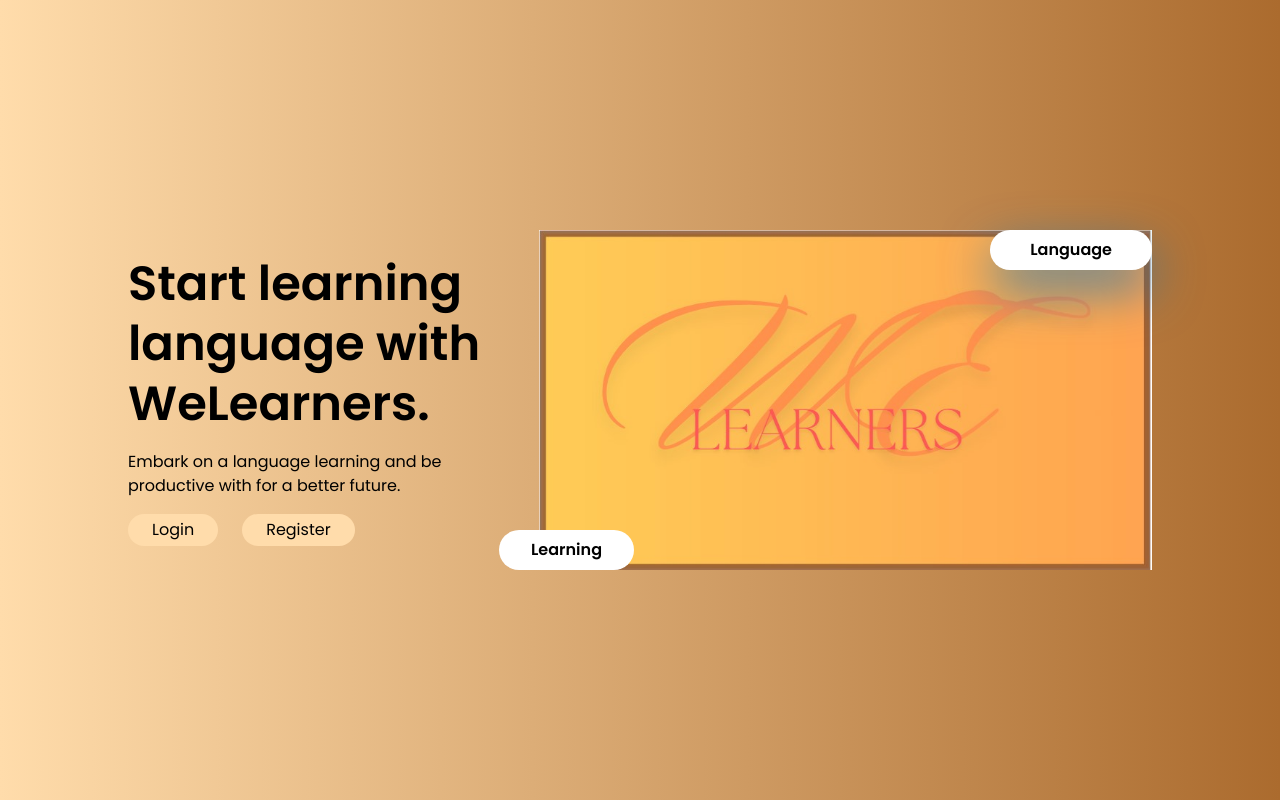
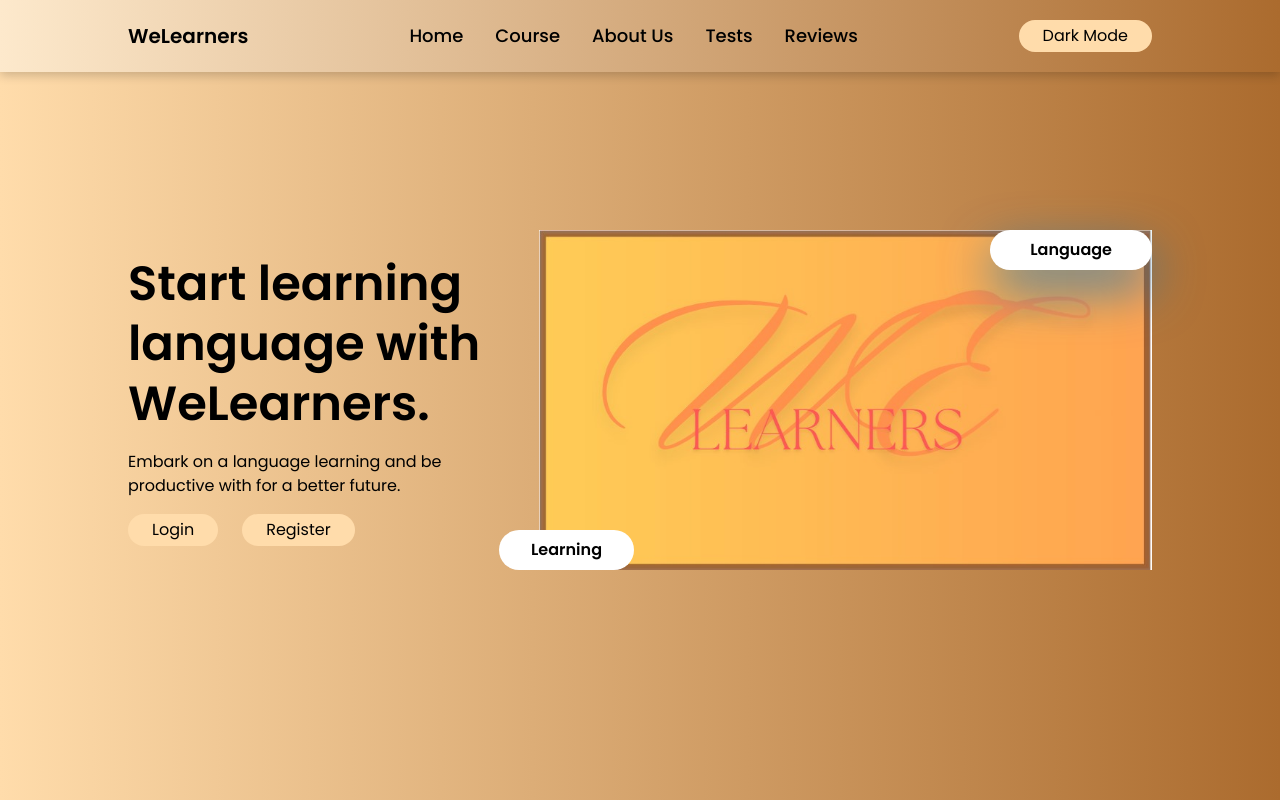
Before and after one commit to 001sara001/final_we_learners, a React (Vite) app in the folder Client/: page / in a window 1280 px wide. Shown: the top 800 px of the page. Built offline with nearby package versions, Linux system fonts and the light colour scheme.

Commit message:
Update App.jsx

```diff
--- a/Client/src/App.jsx
+++ b/Client/src/App.jsx
@@ -24,8 +24,8 @@ const App = () => {
 const Main = () => {
   const location = useLocation();
 
-  // Specify the path(s) where you want the Navbar to be displayed
-  const showNavbar = location.pathname === "/navbar"; // Adjust this condition as needed
+  // Show Navbar only on the Home page
+  const showNavbar = location.pathname === "/";
 
   return (
     <div>
@@ -42,7 +42,6 @@ const Main = () => {
           <Route element={<EnrollNow />} path="/enroll-now" />
           <Route element={<WelcomePage />} path="/welcomePage" />
           <Route element={<LearnMore />} path="/learn-more" />
-          <Route element={<div>Navbar Page Content</div>} path="/navbar" /> {/* Example for navbar page */}
         </Routes>
       </main>
       <Footer />
```
